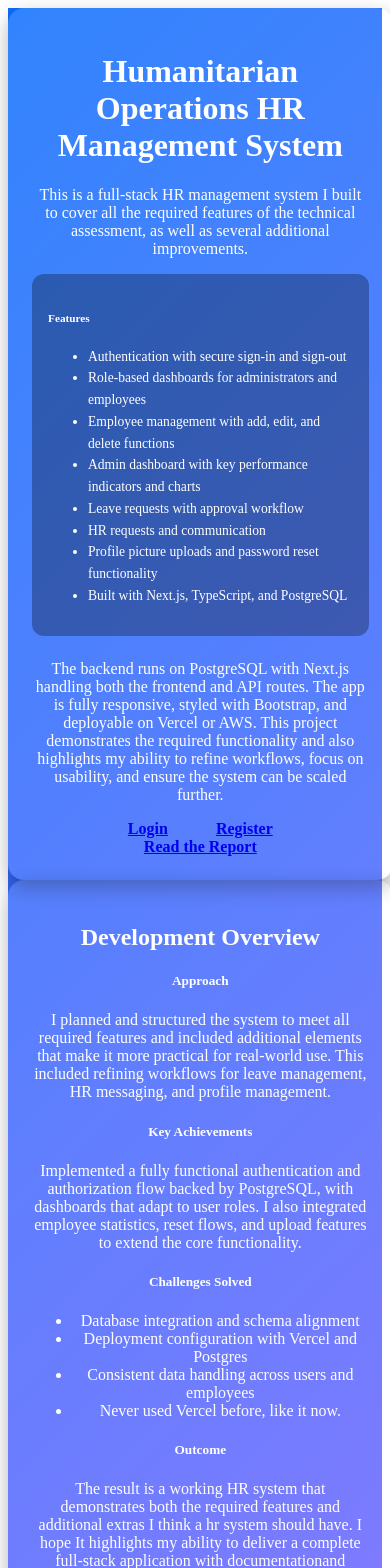
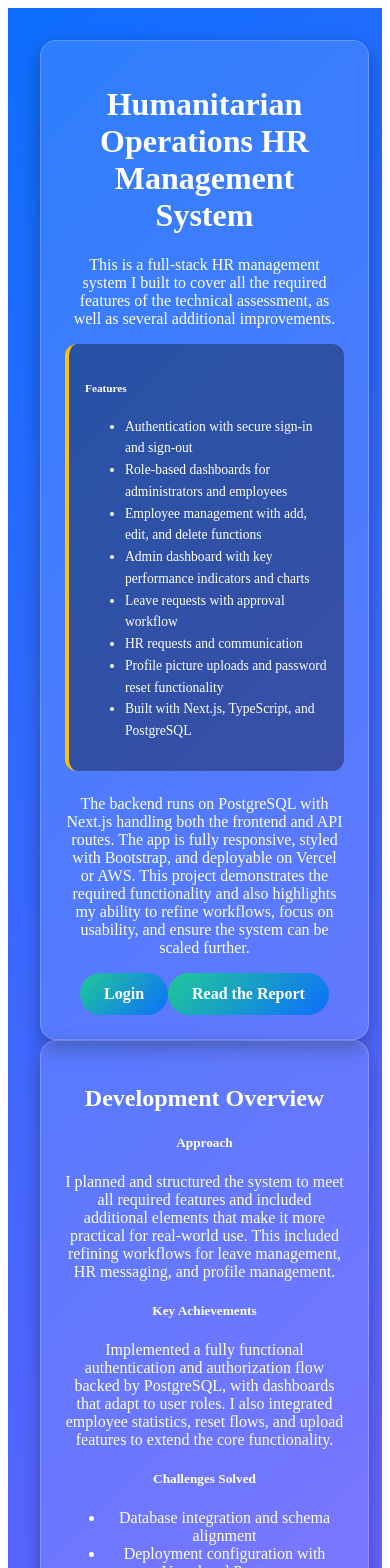
Before and after one commit to Alexander-Milligan/humanitarianoperationsApp, a Next.js app: page / in a window 390 px wide. Shown: the top 1568 px of the page. Built offline with nearby package versions, Linux system fonts and the light colour scheme.

Commit message:
Styles over hauling

```diff
--- a/app/globals.css
+++ b/app/globals.css
@@ -1,21 +1,265 @@
-.glass {
-  background: rgba(255, 255, 255, 0.85);
-  border-radius: 1rem;
+/* ===== Root Theme Variables ===== */
+:root {
+  --color-primary: #0d6efd;
+  --color-secondary: #20c997;
+  --color-danger: #dc3545;
+  --color-dark: #0f2027;
+  --color-light: #ffffff;
+  --gradient-main: linear-gradient(135deg, #0d6efd, #6c63ff);
+  --gradient-green: linear-gradient(135deg, #20c997, #28e1ae);
+  --gradient-red: linear-gradient(135deg, #dc3545, #f05f70);
+  --gradient-blue: linear-gradient(135deg, #0d6efd, #1f90ff);
 }
 
-.stat-card {
-  border-radius: 1rem;
-  color: white;
+/* ===== Base ===== */
+body,
+html {
+  margin: 0;
+  padding: 0;
+  min-height: 100%;
+  font-family: system-ui, -apple-system, sans-serif;
+  background: var(--gradient-main);
+  color: var(--color-light);
 }
 
-.gradient-blue {
-  background: linear-gradient(135deg, #0d6efd, #3a8bfd);
+/* ===== Page Wrapper ===== */
+.page,
+.wrap {
+  display: flex;
+  flex-direction: column;
+  align-items: center;
+  padding: 2rem;
+  min-height: 100vh;
+  width: 100%;
 }
 
-.gradient-green {
-  background: linear-gradient(135deg, #198754, #34c38f);
+/* ===== Cards ===== */
+.card {
+  background: rgba(255, 255, 255, 0.12);
+  border-radius: 1rem;
+  padding: 2rem;
+  margin: 1rem;
+  color: var(--color-light);
+  box-shadow: 0 8px 24px rgba(0, 0, 0, 0.25);
+  transition: transform 0.3s ease, box-shadow 0.3s ease;
+}
+.card:hover {
+  transform: translateY(-5px);
+  box-shadow: 0 12px 28px rgba(0, 0, 0, 0.35);
+}
+.cardLabel {
+  font-size: 0.9rem;
+  opacity: 0.85;
+}
+.cardValue {
+  font-size: 1.5rem;
+  font-weight: 700;
 }
 
-.gradient-red {
-  background: linear-gradient(135deg, #dc3545, #f46a6a);
+/* Stat Cards */
+.cardBlue {
+  background: var(--gradient-blue);
 }
+.cardGreen {
+  background: var(--gradient-green);
+}
+.cardRed {
+  background: var(--gradient-red);
+}
+
+/* ===== Buttons ===== */
+.btn,
+.btnRounded,
+.btnPrimary,
+.btnLite,
+.btnDanger {
+  display: inline-block;
+  padding: 0.6rem 1.2rem;
+  font-weight: 600;
+  border-radius: 50px;
+  border: none;
+  cursor: pointer;
+  transition: all 0.3s ease;
+  text-decoration: none;
+}
+
+.btnPrimary,
+.btnRounded {
+  background: linear-gradient(
+    135deg,
+    var(--color-secondary),
+    var(--color-primary)
+  );
+  color: var(--color-light) !important;
+}
+.btnPrimary:hover,
+.btnRounded:hover {
+  background: linear-gradient(
+    135deg,
+    var(--color-primary),
+    var(--color-secondary)
+  );
+  transform: scale(1.05);
+}
+
+.btnLite {
+  background: rgba(255, 255, 255, 0.2);
+  color: var(--color-light);
+}
+.btnLite:hover {
+  background: rgba(255, 255, 255, 0.3);
+}
+
+.btnDanger {
+  background: var(--color-danger);
+  color: var(--color-light);
+}
+.btnDanger:hover {
+  background: #bb2d3b;
+}
+
+/* ===== Navbar ===== */
+.navbar {
+  display: flex;
+  justify-content: space-between;
+  align-items: center;
+  background: rgba(255, 255, 255, 0.1);
+  padding: 0.75rem 1.5rem;
+  border-radius: 12px;
+  margin-bottom: 2rem;
+}
+.brand {
+  font-weight: 700;
+  font-size: 1.25rem;
+  background: linear-gradient(
+    90deg,
+    var(--color-primary),
+    var(--color-secondary)
+  );
+  -webkit-background-clip: text;
+  -webkit-text-fill-color: transparent;
+}
+.navLinks {
+  list-style: none;
+  display: flex;
+  gap: 1.2rem;
+}
+.navLinks li {
+  cursor: pointer;
+  transition: opacity 0.2s ease;
+}
+.navLinks li:hover {
+  opacity: 0.7;
+}
+
+/* ===== Tables ===== */
+.tableWrap {
+  width: 100%;
+  overflow-x: auto;
+  margin-top: 1rem;
+}
+.table {
+  width: 100%;
+  border-collapse: collapse;
+  color: var(--color-light);
+}
+.table th,
+.table td {
+  padding: 0.75rem;
+  border-bottom: 1px solid rgba(255, 255, 255, 0.15);
+}
+.table th {
+  text-align: left;
+  font-weight: 600;
+  opacity: 0.9;
+}
+
+/* ===== Panels ===== */
+.panel,
+.panelWide,
+.panelHalf {
+  background: rgba(255, 255, 255, 0.1);
+  border-radius: 12px;
+  padding: 1rem;
+  box-shadow: 0 4px 12px rgba(0, 0, 0, 0.2);
+}
+.panelWide {
+  grid-column: 1 / -1;
+}
+
+/* ===== Modals ===== */
+.modalBackdrop {
+  position: fixed;
+  inset: 0;
+  background: rgba(0, 0, 0, 0.7);
+  display: flex;
+  align-items: center;
+  justify-content: center;
+  z-index: 100;
+}
+.modal {
+  background: #fff;
+  color: #000;
+  border-radius: 12px;
+  padding: 2rem;
+  max-width: 480px;
+  width: 100%;
+  box-shadow: 0 12px 32px rgba(0, 0, 0, 0.4);
+}
+
+/* ===== Alerts ===== */
+.alert {
+  padding: 0.75rem;
+  border-radius: 8px;
+  margin: 0.5rem 0;
+  font-weight: 500;
+}
+.alertSuccess {
+  background: rgba(25, 135, 84, 0.2);
+  color: #198754;
+}
+.alertError {
+  background: rgba(220, 53, 69, 0.2);
+  color: #dc3545;
+}
+
+/* ===== Scrollbars ===== */
+.scrollCard {
+  max-height: 500px;
+  overflow-y: auto;
+  scrollbar-width: thin;
+  scrollbar-color: var(--color-secondary) transparent;
+}
+.scrollCard::-webkit-scrollbar {
+  width: 8px;
+}
+.scrollCard::-webkit-scrollbar-thumb {
+  background: var(--color-secondary);
+  border-radius: 4px;
+}
+.scrollCard::-webkit-scrollbar-track {
+  background: rgba(255, 255, 255, 0.1);
+}
+
+/* ===== Responsive ===== */
+@media (max-width: 1024px) {
+  .grid {
+    grid-template-columns: 1fr;
+  }
+}
+@media (max-width: 768px) {
+  .cards {
+    grid-template-columns: 1fr 1fr;
+  }
+}
+@media (max-width: 500px) {
+  .cards {
+    grid-template-columns: 1fr;
+  }
+  .title {
+    font-size: 1.5rem;
+  }
+  .cardValue {
+    font-size: 1.2rem;
+  }
+}
--- a/app/landing.module.css
+++ b/app/landing.module.css
@@ -6,36 +6,79 @@
   justify-content: center;
   align-items: center;
   text-align: center;
+  padding: 2rem;
 }
 
+/* Glassmorphism card */
 .card {
-  background: rgba(255, 255, 255, 0.15);
+  background: rgba(255, 255, 255, 0.12);
   border-radius: 1rem;
   max-width: 720px;
   width: 90%;
   color: white;
   padding: 2.5rem;
   box-shadow: 0 0.5rem 1.25rem rgba(0, 0, 0, 0.3);
+  border: 1px solid rgba(255, 255, 255, 0.2);
+  transition: transform 0.3s ease, box-shadow 0.3s ease;
 }
 
+.card:hover {
+  transform: translateY(-6px);
+  box-shadow: 0 1rem 2rem rgba(0, 0, 0, 0.4);
+}
+
+/* Checklist with accent border */
 .checklist {
-  background: rgba(0, 0, 0, 0.3);
+  background: rgba(0, 0, 0, 0.35);
   padding: 1rem;
   border-radius: 0.75rem;
   font-size: 0.95rem;
   line-height: 1.6;
   text-align: left;
   margin-bottom: 1.5rem;
+  border-left: 4px solid #ffc107;
 }
 
+/* Buttons */
 .btnRounded {
   border-radius: 50px;
   font-weight: 600;
   padding: 0.75rem 1.5rem;
   transition: all 0.3s ease;
+  background: linear-gradient(135deg, #20c997, #0d6efd);
+  color: #fff !important;
+  border: none;
+  text-decoration: none;
+  display: inline-block;
 }
 
-/* Responsive */
+.btnRounded:hover {
+  background: linear-gradient(135deg, #0d6efd, #20c997);
+  transform: scale(1.05);
+}
+
+/* Scroll card for reports */
+.scrollCard {
+  max-height: 500px;
+  overflow-y: auto;
+  scrollbar-width: thin;
+  scrollbar-color: #20c997 rgba(255, 255, 255, 0.1);
+}
+
+.scrollCard::-webkit-scrollbar {
+  width: 8px;
+}
+
+.scrollCard::-webkit-scrollbar-thumb {
+  background: #20c997;
+  border-radius: 4px;
+}
+
+.scrollCard::-webkit-scrollbar-track {
+  background: rgba(255, 255, 255, 0.1);
+}
+
+/* Responsive tweaks */
 @media (max-width: 600px) {
   .card {
     padding: 1.5rem;
--- a/app/login/login.module.css
+++ b/app/login/login.module.css
@@ -3,23 +3,30 @@
   align-items: center;
   justify-content: center;
   min-height: 100vh;
-  background: linear-gradient(135deg, #0f2027, #203a43, #2c5364);
+  background: linear-gradient(135deg, #0d6efd, #6c63ff);
   font-family: system-ui, sans-serif;
 }
 
+/* Glassmorphism card */
 .card {
-  background: rgba(255, 255, 255, 0.08);
-  padding: 2rem;
-  border-radius: 16px;
-  max-width: 380px;
+  background: rgba(255, 255, 255, 0.12);
+  padding: 2.5rem 2rem;
+  border-radius: 1rem;
+  max-width: 400px;
   width: 100%;
   text-align: center;
   color: #fff;
   box-shadow: 0 8px 24px rgba(0, 0, 0, 0.3);
+  border: 1px solid rgba(255, 255, 255, 0.2);
+  transition: transform 0.3s ease, box-shadow 0.3s ease;
+}
+.card:hover {
+  transform: translateY(-6px);
+  box-shadow: 0 12px 28px rgba(0, 0, 0, 0.4);
 }
 
 .title {
-  font-size: 1.8rem;
+  font-size: 2rem;
   font-weight: 700;
   margin-bottom: 0.5rem;
   background: linear-gradient(90deg, #0d6efd, #20c997);
@@ -27,8 +34,8 @@
 }
 
 .subtitle {
-  font-size: 0.95rem;
-  opacity: 0.85;
+  font-size: 1rem;
+  opacity: 0.9;
   margin-bottom: 1.5rem;
 }
 
@@ -42,20 +49,22 @@
   border-radius: 8px;
   border: none;
   outline: none;
+  font-size: 1rem;
 }
 
 .btn {
-  background: #0d6efd;
-  color: #fff;
   border: none;
   padding: 0.75rem;
-  border-radius: 8px;
+  border-radius: 50px;
   font-weight: 600;
   cursor: pointer;
-  transition: background 0.2s ease;
+  background: linear-gradient(135deg, #20c997, #0d6efd);
+  color: #fff;
+  transition: all 0.3s ease;
 }
 .btn:hover {
-  background: #0b5ed7;
+  background: linear-gradient(135deg, #0d6efd, #20c997);
+  transform: scale(1.05);
 }
 
 .message {
@@ -65,16 +74,16 @@
   border-radius: 8px;
   background: rgba(255, 255, 255, 0.15);
 }
+
 .linkBtn {
   background: none;
   border: none;
   color: #0d6efd;
   cursor: pointer;
   text-decoration: underline;
-  margin-top: 0.5rem;
+  margin-top: 0.75rem;
   font-size: 0.9rem;
 }
-
 .linkBtn:hover {
-  color: #0b5ed7;
+  color: #20c997;
 }
--- a/app/page.tsx
+++ b/app/page.tsx
@@ -48,24 +48,17 @@ export default function LandingPage() {
           <div className="d-flex justify-content-center gap-3 mt-4">
             <Link
               href="/login"
-              className={`btn btn-light btn-lg ${styles.btnRounded}`}
+              className={`btn btn-secondary btn-lg ${styles.btnRounded}`}
             >
               Login
             </Link>
+
             <Link
-              href="/register"
-              className={`btn btn-outline-light btn-lg ${styles.btnRounded}`}
+              href="/report"
+              className={`btn btn-secondary btn-lg ${styles.btnRounded}`}
             >
-              Register
+              Read the Report
             </Link>
-            <div className="d-flex justify-content-center gap-3 mt-4">
-              <Link
-                href="/report"
-                className={`btn btn-secondary btn-lg ${styles.btnRounded}`}
-              >
-                Read the Report
-              </Link>
-            </div>
           </div>
         </div>
 
--- a/app/report/page.tsx
+++ b/app/report/page.tsx
@@ -1,5 +1,3 @@
-/* app/report/page.tsx */
-
 export const metadata = {
   title: "System Report – HR Management System",
   description:
```
Also changed, not shown: app/login/page.tsx (+5 -69 lines).
